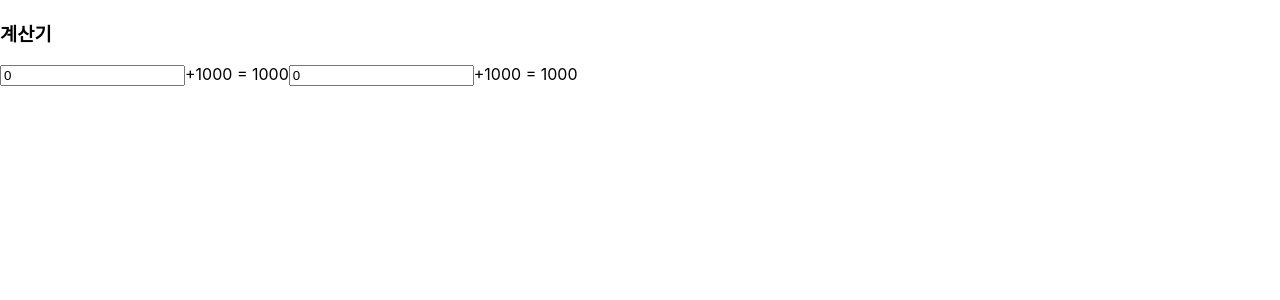
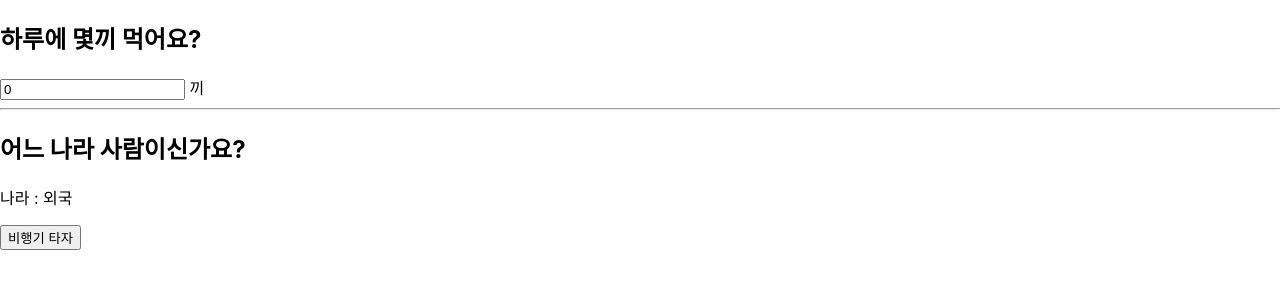
Before and after one commit to Koran1/2024React02, a React (Create React App) app: page / in a window 1280 px wide. Shown: the top 300 px of the page. Built offline with nearby package versions, Linux system fonts and the light colour scheme.

Commit message:
241121 MemoTest05.jsx 추가

```diff
--- /dev/null
+++ b/src/components/step09/MemoTest05.jsx
@@ -0,0 +1,44 @@
+import { useEffect, useMemo, useState } from "react";
+
+function MemoTest05() {
+    console.log('component 렌더링')
+    const [number, setNumber] = useState(0);
+    const [isKorea, setIsKorea] = useState(false);
+
+    // 1. 기본 자료형의 경우 값이 저장된다
+    // const country = isKorea ? '한국' : '외국';
+    // useEffect(() => {
+    //     console.log('useEffect 호출');
+    // }, [country])
+
+    // 2. 객체에 저장
+    // const location = {
+    //     country: isKorea ? '한국' : '외국'
+    // }
+
+    // 3. Memo 활용
+    const location = useMemo(() => {
+        return {
+            country: isKorea ? '한국' : '외국'
+        }
+    }, [isKorea]);
+
+
+    useEffect(() => {
+        console.log('useEffect 호출');
+    }, [location])
+
+    return (
+        <div>
+            <h2>하루에 몇끼 먹어요?</h2>
+            <input type="number" value={number} onChange={(e) => setNumber(e.target.value)} /> 끼
+            <hr />
+            <h2>어느 나라 사람이신가요?</h2>
+            {/* <p>나라 : {country}</p> */}
+            <p>나라 : {location.country}</p>
+            <button onClick={() => setIsKorea(!isKorea)}>비행기 타자</button>
+        </div>
+    );
+}
+
+export default MemoTest05;
--- a/src/index.js
+++ b/src/index.js
@@ -21,6 +21,7 @@ import MemoTest01 from './components/step09/MemoTest01';
 import MemoTest02 from './components/step09/MemoTest02';
 import MemoTest03 from './components/step09/MemoTest03';
 import MemoTest04 from './components/step09/MemoTest04';
+import MemoTest05 from './components/step09/MemoTest05';
 
 const root = ReactDOM.createRoot(document.getElementById('root'));
 root.render(
@@ -42,7 +43,8 @@ root.render(
     {/* <TestEffect04 /> */}
     {/* <MemoTest01 /> */}
     {/* <MemoTest02 /> */}
-    <MemoTest04 />
+    {/* <MemoTest04 /> */}
+    <MemoTest05 />
   </React.StrictMode>
 );
 
```
